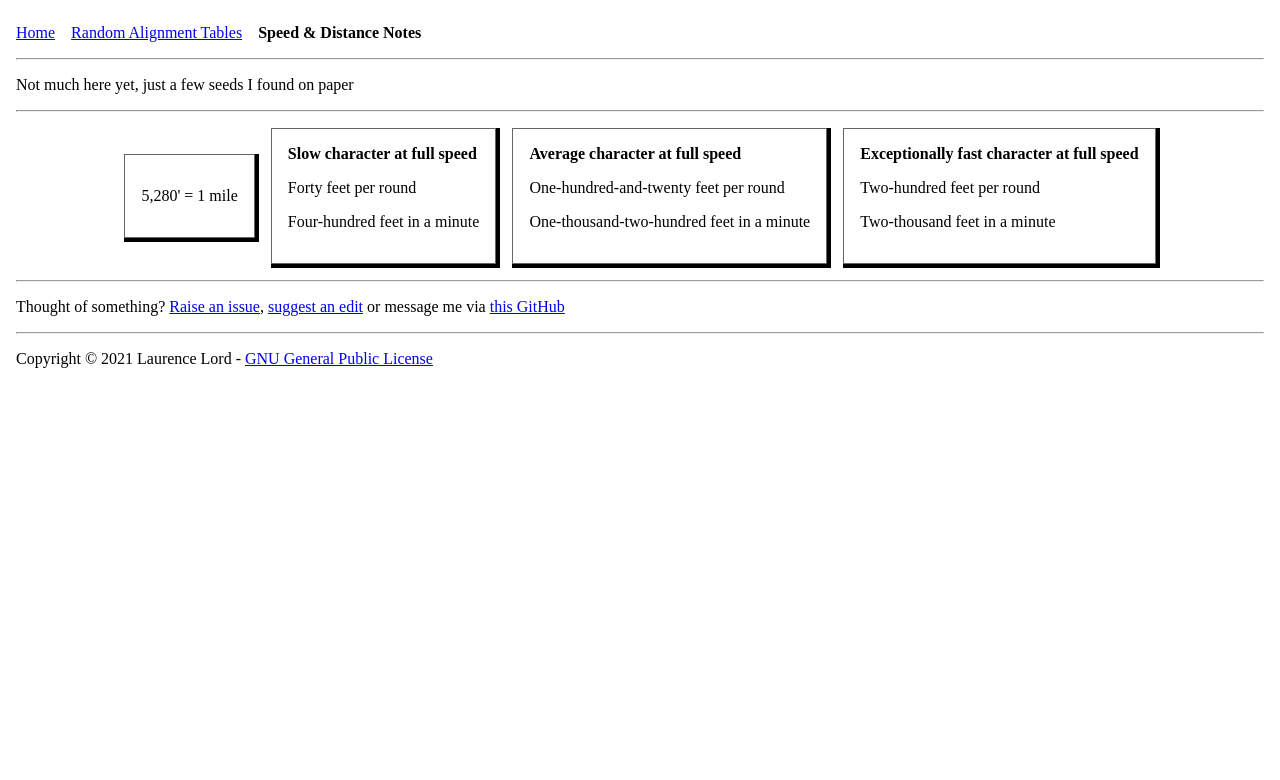
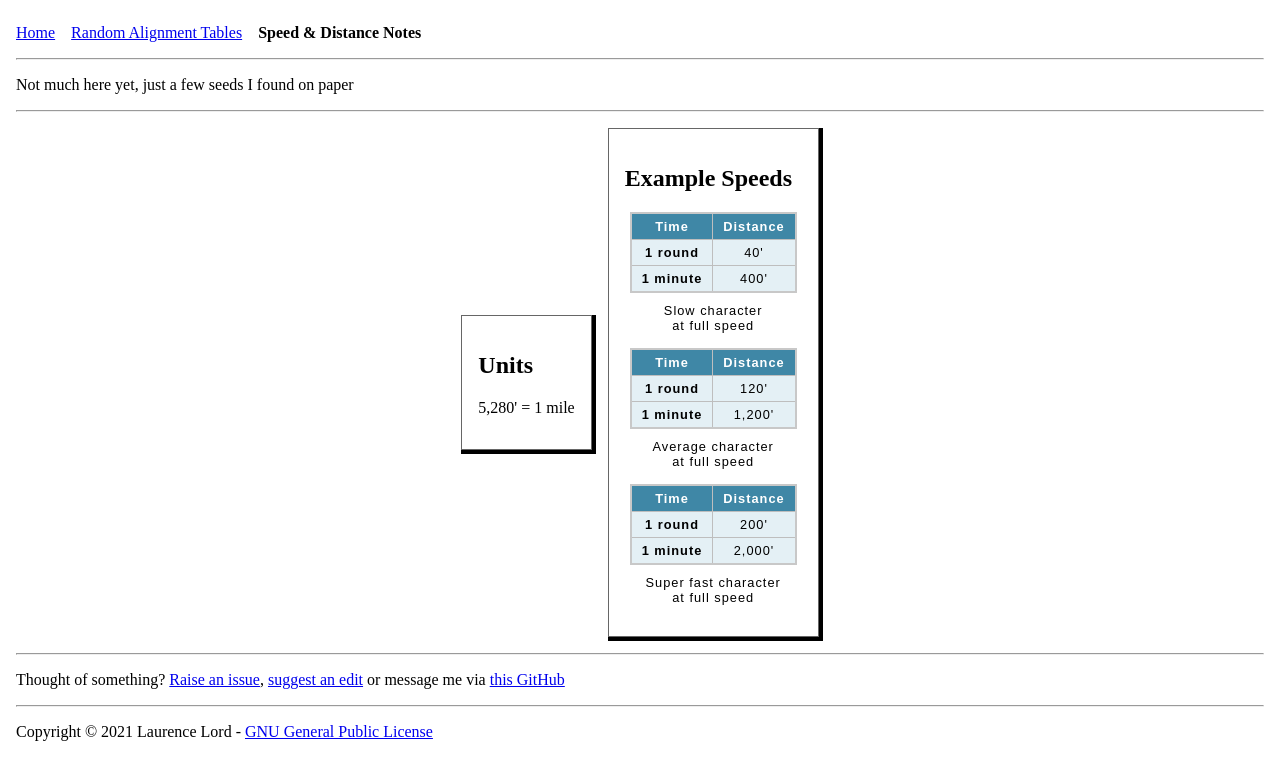
Before and after one commit to LL782/pathfinder-tools, a Next.js app: page /speed-and-distance in a window 1280 px wide. Shown: the top 780 px of the page. Built offline with nearby package versions, Linux system fonts and the light colour scheme.

Commit message:
Prefer to use tables where possible

```diff
--- a/pages/speed-and-distance.tsx
+++ b/pages/speed-and-distance.tsx
@@ -3,9 +3,12 @@ import Head from "next/head";
 
 import { Explanation } from "../Layout/Explanation";
 import { Main } from "../Layout/Main";
+import { Table } from "../Layout/Table";
 import { TablesCollection } from "../Layout/TablesCollection";
 
-const Page: React.FC = () => (
+const Page: React.FC = () => {
+  const columnHeadings = ["Time", "Distance"];
+  return (
     <>
       <Head>
         <title>Speed and distance notes - Pathfinder Tools</title>
@@ -17,22 +20,35 @@ const Page: React.FC = () => (
       <Main>
         <TablesCollection>
           <article>
+            <h1>Units</h1>
             <p>5,280' = 1 mile</p>
           </article>
           <article>
-          <strong>Slow character at full speed</strong>
-          <p>Forty feet per round</p>
-          <p>Four-hundred feet in a minute</p>
-        </article>
-        <article>
-          <strong>Average character at full speed</strong>
-          <p>One-hundred-and-twenty feet per round</p>
-          <p>One-thousand-two-hundred feet in a minute</p>
-        </article>
-        <article>
-          <strong>Exceptionally fast character at full speed</strong>
-          <p>Two-hundred feet per round</p>
-          <p>Two-thousand feet in a minute</p>
+            <h1>Example Speeds</h1>
+            <Table
+              caption="Slow character at&nbsp;full&nbsp;speed"
+              columnHeadings={columnHeadings}
+              body={[
+                ["1 round", "40'"],
+                ["1 minute", "400'"],
+              ]}
+            />
+            <Table
+              caption="Average character at&nbsp;full&nbsp;speed"
+              columnHeadings={columnHeadings}
+              body={[
+                ["1 round", "120'"],
+                ["1 minute", "1,200'"],
+              ]}
+            />
+            <Table
+              caption="Super&nbsp;fast&nbsp;character at&nbsp;full&nbsp;speed"
+              columnHeadings={columnHeadings}
+              body={[
+                ["1 round", "200'"],
+                ["1 minute", "2,000'"],
+              ]}
+            />
           </article>
         </TablesCollection>
       </Main>
@@ -46,5 +62,6 @@ const Page: React.FC = () => (
       `}</style>
     </>
   );
+};
 
 export default Page;
```
Lines whose indentation alone changed are shown as unchanged.
